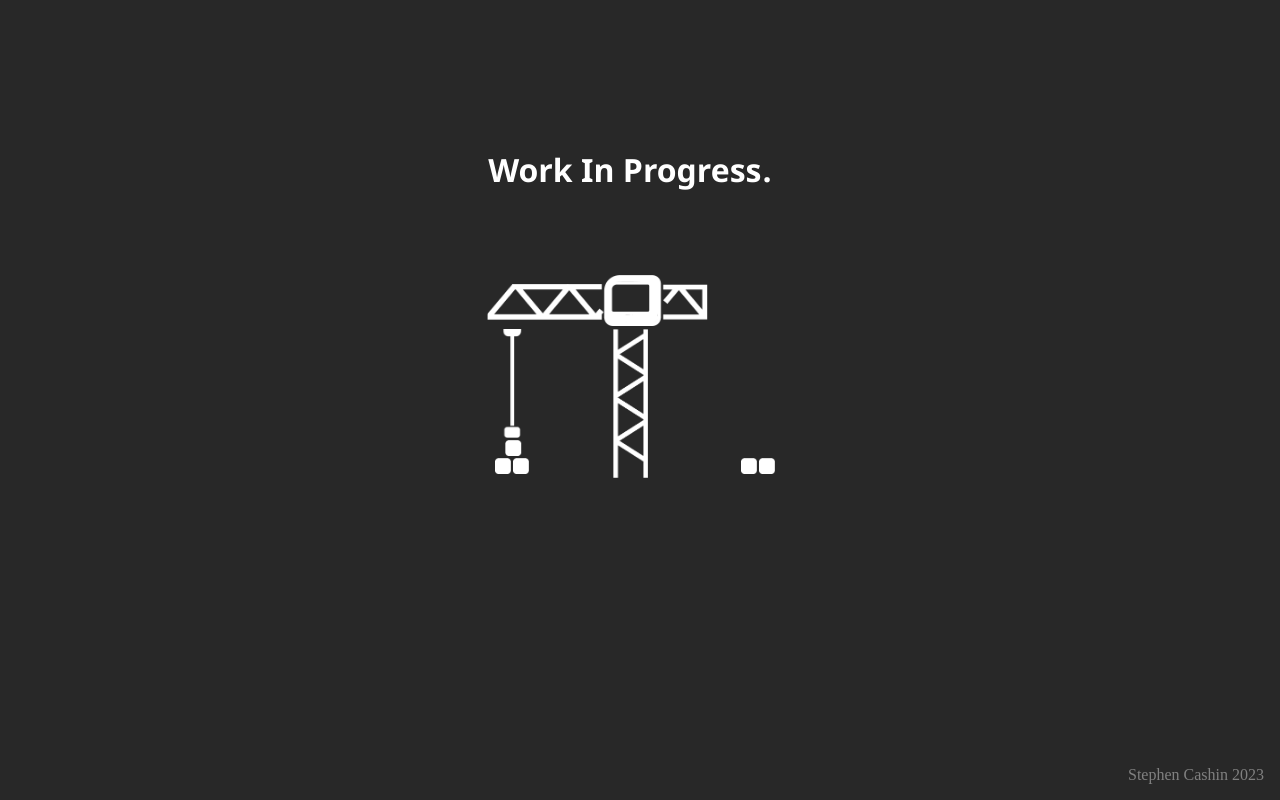
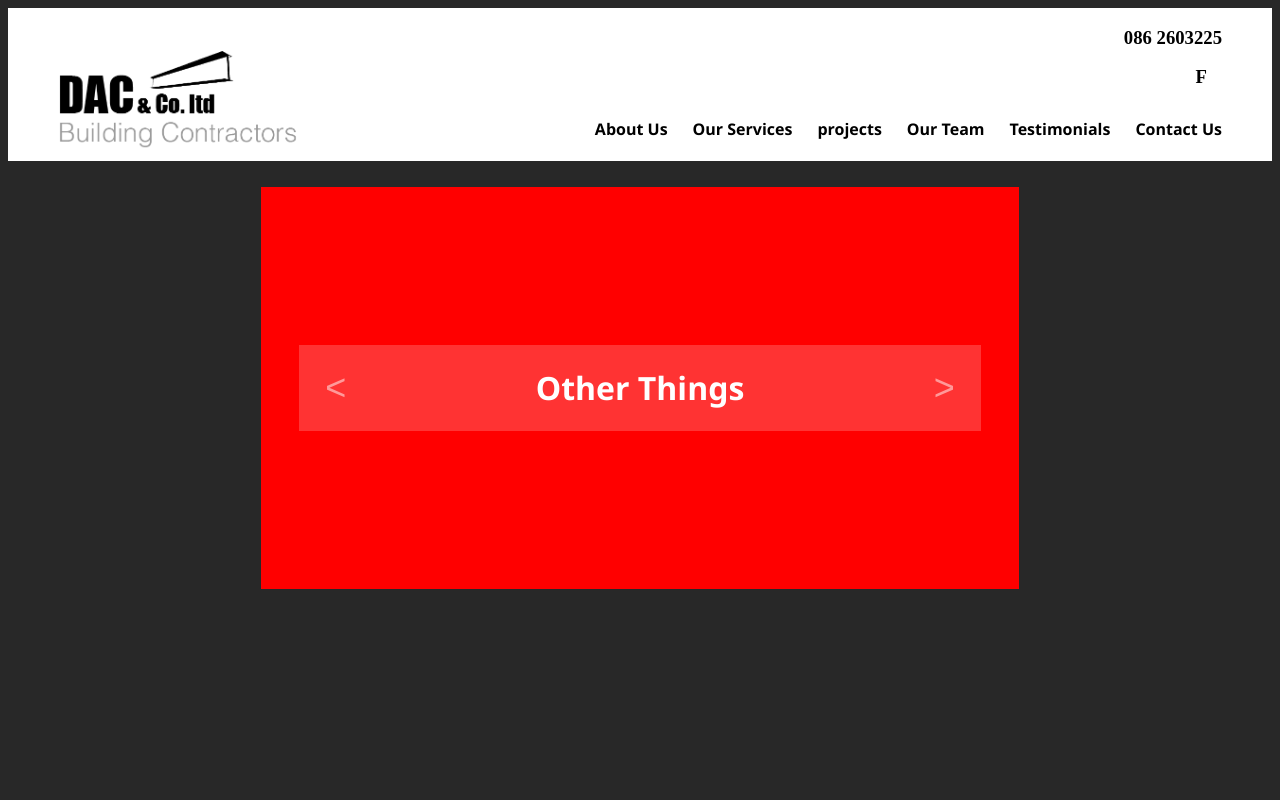
Before and after one commit to cashin-stephen/dac, a React (Create React App) app in the folder frontend/: page / in a window 1280 px wide. Built offline with nearby package versions, Linux system fonts and the light colour scheme.

Commit message:
added header and started gallery

```diff
--- a/frontend/src/App.js
+++ b/frontend/src/App.js
@@ -2,14 +2,15 @@ import React from 'react';
 import LoadingCrane from './Components/LoadingCrane.js'
 import Footer from './Components/Footer.js'
 import Title from './Components/Title.js'
+import Header from './Components/Header.js'
+import Gallery from './Components/Gallery.js'
 
   const Main = () => {
 
     return (
       <div className="Main">
-        <Title />
-        <LoadingCrane />
-        <Footer />
+        <Header />
+        <Gallery />
       </div>
     )
 
--- a/frontend/src/Components/Gallery.js
+++ b/frontend/src/Components/Gallery.js
@@ -1,17 +1,27 @@
-// import React, {useState} from 'react'
-// import house1 from './../images/house1.jpeg'
-// import house2 from './../images/house2.jpeg'
+import { useState } from 'react';
 
-// const Gallery = () => {
+const Gallery = () => {
 
-//     const [index, setIndex] = useState(0)
-//     const [picList, setPicList] = useState([house1, house2])
+    const [index, setIndex] = useState(1)
+    const [messageList, setMessageList] = useState(["Bespoke Building Solutions", "Other Things", "A third Thing"])
 
-//     return (
-//         <div className='Gallery'>
-//             <img className = 'GalleryPic' src={picList[index]}/>
-//         </div>
-//     )
-// }
+    const buttonPress = () => {
+        const message = document.querySelector(".message");
+        message.classList.add("messageFade");
+        setTimeout(() => setIndex(index+ 1),500)
+        setTimeout(() =>  message.classList.remove("messageFade"),1000)
+      };
 
-// export default Gallery
+
+    return (
+        <div className="gallery">
+            <div className="galleryControl">
+                <button className='galleryBackButton' onClick={buttonPress}>{"<"}</button>
+                <h1 className="message">{messageList[index%messageList.length]}</h1>
+                <button className='galleryForwardButton' onClick={buttonPress}>{">"}</button>
+            </div>
+        </div>
+    )
+}
+
+export default Gallery
--- /dev/null
+++ b/frontend/src/Components/Header.js
@@ -0,0 +1,31 @@
+import logo from '.././images/DAC_TEXT_GIRDLE.png'
+import emailLink from '.././images/emailLink.png'
+import box from '.././images/box.png'
+
+const Header = () => {
+
+
+    return (
+        <header className = "header">
+            <img className = "logo" src={logo} alt="DAC & Co. ltd Building Contractors"/>
+            <div className="info">
+                <h3 >086 2603225</h3>
+                <div className="offLinks">
+                    <h3>F</h3>
+                    <img className = "emailLink" src={box} alt="DAC & Co. ltd Building Contractors"/>
+                </div>
+                <div className="localLinks">
+                    <h4>About Us</h4>
+                    <h4>Our Services</h4>
+                    <h4>projects</h4>
+                    <h4>Our Team</h4>
+                    <h4>Testimonials</h4>
+                    <h4>Contact Us</h4>
+                </div>
+            </div>
+        </header>
+
+    )
+}
+
+export default Header
--- a/frontend/src/Components/LoadingCrane.js
+++ b/frontend/src/Components/LoadingCrane.js
@@ -6,20 +6,20 @@ import box from "./../images/box.png"
 const LoadingCrane = () => {
 
     return (
-        <div class= "crane" >
-            <img class = "craneBody" src={craneBody} alt="base of Construction Crane"/>
-            <div class="lowerCrane">
+        <div className= "crane" >
+            <img className = "craneBody" src={craneBody} alt="base of Construction Crane"/>
+            <div className="lowerCrane">
                 <div className="boxGroup1">
-                    <img class = "box1" src={box} alt="box"/>
-                    <img class = "box1" src={box} alt="box"/>
+                    <img className = "box1" src={box} alt="box"/>
+                    <img className = "box1" src={box} alt="box"/>
                 </div>
-                <img class = "craneBase" src={craneBase} alt="body of Construction Crane"/>
-                <div class = "grabberBoxStack">
-                    <img class = "craneGrabber" src={craneGrabber} alt="grabber of Construction Crane"/>
-                    <img class = "box2" src={box} alt="box"/>
+                <img className = "craneBase" src={craneBase} alt="body of Construction Crane"/>
+                <div className = "grabberBoxStack">
+                    <img className = "craneGrabber" src={craneGrabber} alt="grabber of Construction Crane"/>
+                    <img className = "box2" src={box} alt="box"/>
                     <div className="boxGroup2">
-                        <img class = "box1" src={box} alt="box"/>
-                        <img class = "box1" src={box} alt="box"/>
+                        <img className = "box1" src={box} alt="box"/>
+                        <img className = "box1" src={box} alt="box"/>
                     </div>
                 </div>
             </div>
--- a/frontend/src/Components/Title.js
+++ b/frontend/src/Components/Title.js
@@ -1,11 +1,11 @@
 const Title = () => {
 
     return (
-        <div class="titleBox">
-            <h1 class="title">Work In Progress</h1>
-            <h1 class="dot1">.</h1>
-            <h1 class="dot2">.</h1>
-            <h1 class="dot3">.</h1>
+        <div className="titleBox">
+            <h1 className="title">Work In Progress</h1>
+            <h1 className="dot1">.</h1>
+            <h1 className="dot2">.</h1>
+            <h1 className="dot3">.</h1>
         </div>
 
     )
--- a/frontend/src/index.css
+++ b/frontend/src/index.css
@@ -14,10 +14,20 @@ footer {
 
 .Main {
   text-align: center;
+  justify-content: center;
 }
 
 h1 {
   color: rgb(255,255,255);
+  font-family:'Segoe UI', Tahoma, Geneva, Verdana, sans-serif;
+}
+
+h3 {
+  margin-left:25px;
+}
+
+h4 {
+  margin-left:25px;
   font-family:'Segoe UI', Tahoma, Geneva, Verdana, sans-serif;
 }
 
@@ -139,6 +149,118 @@ h1 {
   margin-left: 1px;
 }
 
+.header {
+  display: flex;
+  background-color: white;
+  justify-content: space-between;
+  align-items: end;
+  margin-bottom: 2%;
+}
+
+.logo {
+  height: 100px;
+  width: auto;
+  margin: 10px;
+  margin-left: 50px;
+}
+
+.info {
+  display: flex;
+  flex-direction: column;
+  align-items: end;
+  margin-right: 50px;
+}
+.offLinks {
+  display:flex;
+  flex-direction: row;
+  justify-content: space-evenly;
+  margin-top: -20px;
+}
+
+.emailLink {
+  height: 15px;
+  width: auto;
+  color: black;
+}
+
+.localLinks {
+  display:flex;
+  flex-direction: row;
+  justify-content: space-evenly;
+  margin-top: -10px;
+  white-space: nowrap
+}
+
+.gallery {
+  margin:auto;
+  width: 60%;
+  max-width: 60%;
+  height: auto;
+  background-color: red;
+  aspect-ratio: 245/130;
+  display: flex;
+  align-items: center;
+  justify-content: center;
+}
+
+.galleryControl {
+  width: 90%;
+  display: flex;
+  justify-content: space-between;
+  background-color: rgba(255,255,255,0.2);;
+}
+
+.message {
+  color: white;
+  transition: opacity 0.5s;
+}
+
+.hidden {
+  opacity: 0;
+}
+
+.galleryBackButton {
+  border: none;
+  background-color: transparent;
+  transition-duration: 0.4s;
+  font-size: 36px;
+  color: white;
+  opacity: 0.5;
+  margin-left: 3%;
+}
+
+.galleryBackButton:hover {
+  font-size: 48px;
+  opacity: 1;
+  margin-right: -7px;
+}
+
+.galleryForwardButton {
+  border: none;
+  background-color: transparent;
+  transition-duration: 0.4s;
+  font-size: 36px;
+  color: white;
+  opacity: 0.5;
+  margin-right: 3%;
+}
+
+.galleryForwardButton:hover {
+  font-size: 48px;
+  opacity: 1;
+  margin-left: -7px;
+}
+
+.messageFade {
+  animation: messageFade 1.0s ease-in-out, 1;
+}
+
+@keyframes messageFade {
+  0%   {opacity: 1}
+  50%  {opacity: 0;}
+  100%  {opacity: 1;}
+}
+
 @keyframes dotLoading1 {
   0%   {visibility: hidden;}
   25%  {visibility: visible;}
```
Also changed, not shown: frontend/src/images/DAC_TEXT_GIRDLE.png (added), frontend/src/images/emailLink.png (added).
